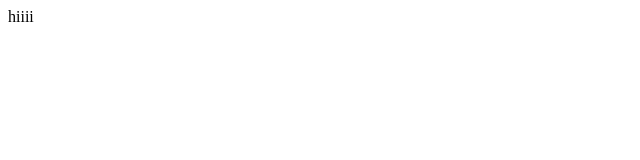
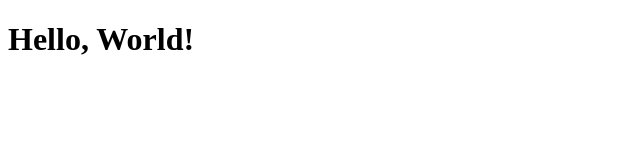
Before and after one commit to sahasjain11/Priyam_portfolio, a plain HTML site: page index.html in a window 1280 px wide. Shown: the whole page, without its empty margins (0-640 px from the left). Drawn offline with Linux system fonts and the light colour scheme.

Commit message:
another commt

```diff
--- a/index.html
+++ b/index.html
@@ -6,6 +6,7 @@
     <title>Document</title>
 </head>
 <body>
-hiiii
+    <h1>Hello, World!</h1>
+
 </body>
 </html>
```
